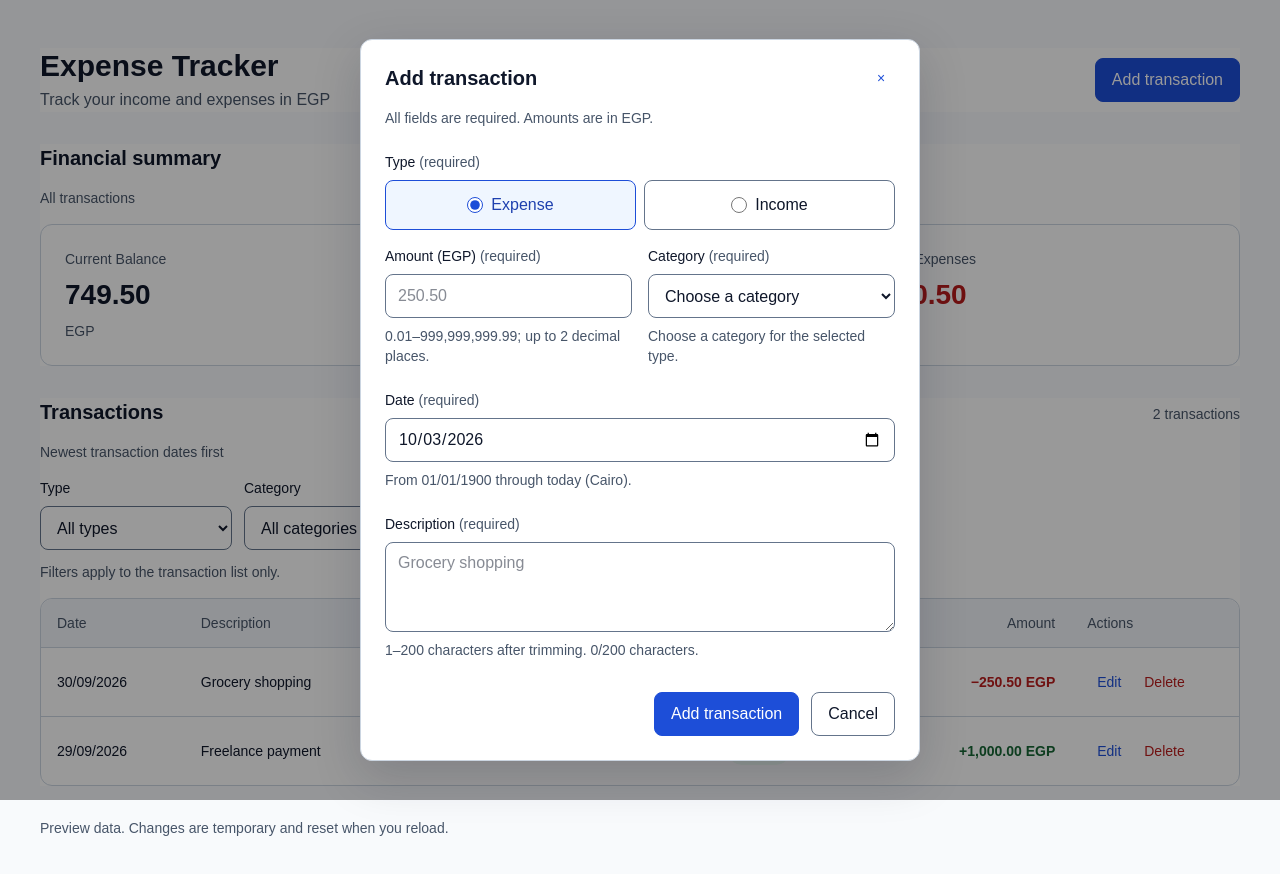
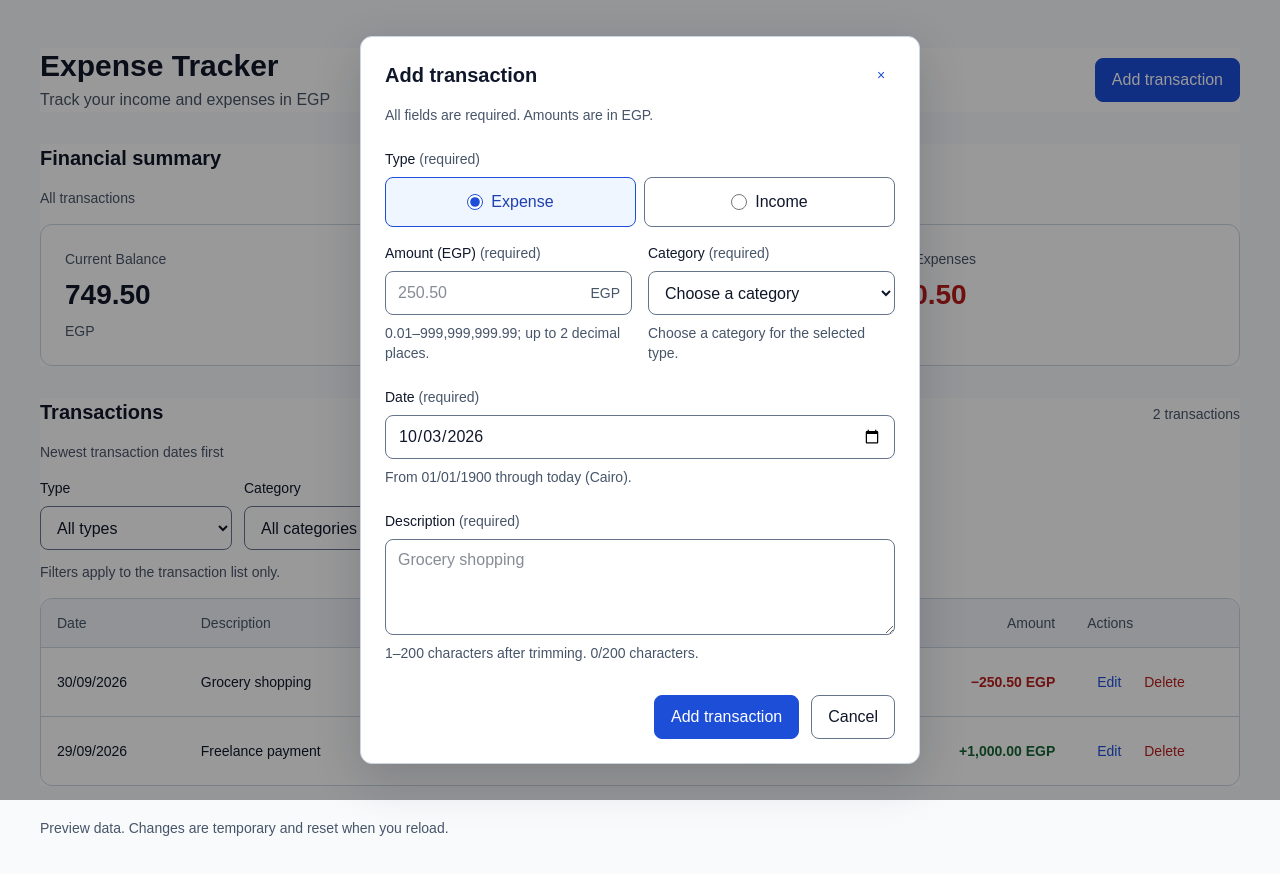
Before and after one commit to ZeyaadAly/Expense-Tracker, a Next.js app in the folder frontend/: page / in a window 1280 px wide. Both pictures are taken after a click on the button "Add transaction". Shown: the top 874 px of the page. Built offline with nearby package versions, Linux system fonts and the light colour scheme.

Commit message:
feat: enhance transaction form UI with EGP suffix and improved textarea height

```diff
--- a/frontend/src/components/transactions/transaction-form.tsx
+++ b/frontend/src/components/transactions/transaction-form.tsx
@@ -76,7 +76,10 @@ export function TransactionForm({ initialValues, mode, pending, scenario = "norm
     </fieldset>
     <div className="grid min-w-0 gap-4 md:grid-cols-2">
       <FormField id={fieldId("amount")} label="Amount (EGP)" helper="0.01–999,999,999.99; up to 2 decimal places." error={errors.amount}>
-        <input {...fieldProps("amount")} type="text" inputMode="decimal" placeholder="250.50" value={values.amount} onChange={(event) => changeValues({ ...values, amount: event.target.value })} />
+        <div className="relative min-w-0">
+          <input {...fieldProps("amount")} className={`${fieldProps("amount").className} pr-14`} type="text" inputMode="decimal" placeholder="250.50" value={values.amount} onChange={(event) => changeValues({ ...values, amount: event.target.value })} />
+          <span aria-hidden="true" className="pointer-events-none absolute inset-y-0 right-3 flex items-center text-sm text-muted">EGP</span>
+        </div>
       </FormField>
       <FormField id={fieldId("category")} label="Category" helper="Choose a category for the selected type." error={errors.category}>
         <select {...fieldProps("category")} value={values.category} onChange={(event) => changeValues({ ...values, category: event.target.value as Category | "" })}>
@@ -88,7 +91,7 @@ export function TransactionForm({ initialValues, mode, pending, scenario = "norm
       <input {...fieldProps("date")} type="date" min="1900-01-01" max={today} value={values.date} onChange={(event) => changeValues({ ...values, date: event.target.value })} />
     </FormField>
     <FormField id={fieldId("description")} label="Description" helper={`1–200 characters after trimming. ${Array.from(values.description.trim()).length}/${DESCRIPTION_LIMIT} characters.`} error={errors.description}>
-      <textarea {...fieldProps("description")} rows={3} placeholder="Grocery shopping" value={values.description} onChange={(event) => changeValues({ ...values, description: event.target.value })} />
+      <textarea {...fieldProps("description")} className={`${fieldProps("description").className} min-h-24`} rows={3} placeholder="Grocery shopping" value={values.description} onChange={(event) => changeValues({ ...values, description: event.target.value })} />
     </FormField>
     {displayedFeedback ? <FeedbackBanner {...displayedFeedback} action={scenario === "uncertain" ? { label: "Refresh dashboard", onClick: onRefresh } : undefined} /> : null}
     <div className="mt-2 flex flex-col gap-3 md:flex-row md:justify-end">
```
Also changed, not shown: 3 other files (tests, documents, lock files or other folders).
